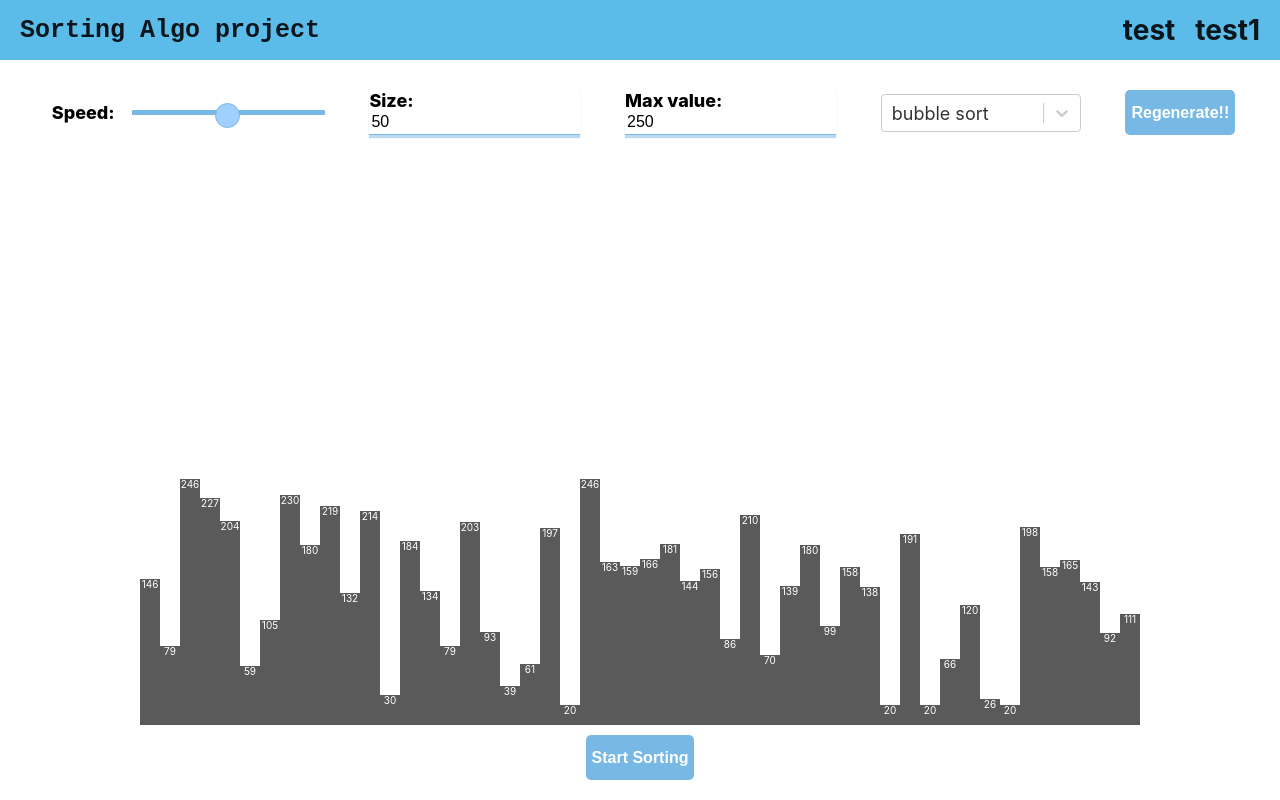
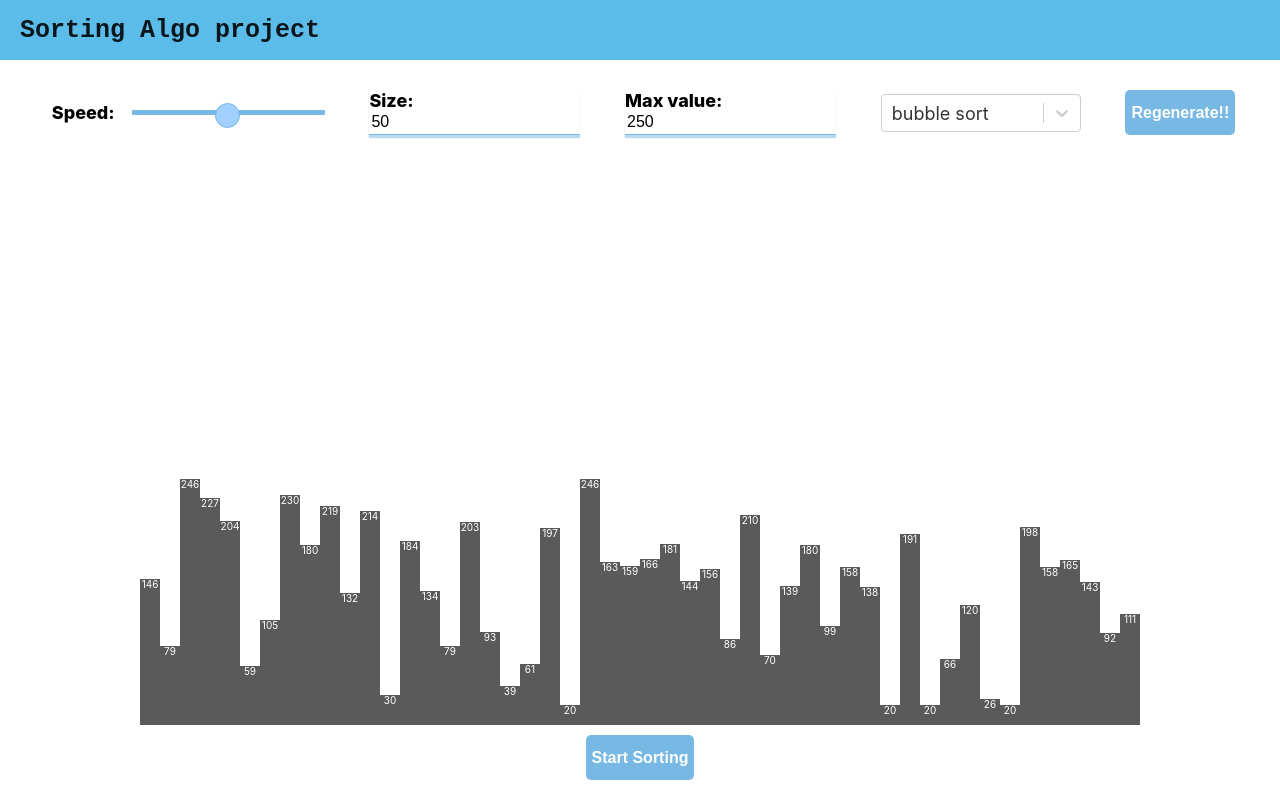
Before and after one commit to lianfengluo/sorting_project, a React (Create React App) app: page / in a window 1280 px wide. Built offline with nearby package versions, Linux system fonts and the light colour scheme.

Commit message:
modified:   src/App.tsx

```diff
--- a/src/App.tsx
+++ b/src/App.tsx
@@ -6,7 +6,7 @@ import './App.css';
 const App: React.FC = () => {
   return (
     <div className="App">
-      <Header title="Sorting Algo project" text={["test", "test1"]}/>
+      <Header title="Sorting Algo project"/>
       <Content />
     </div>
   );
```
